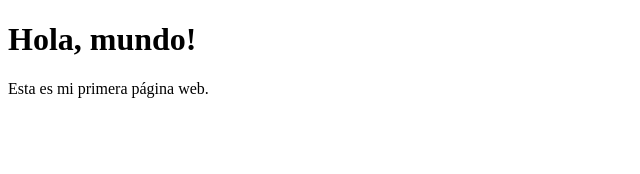
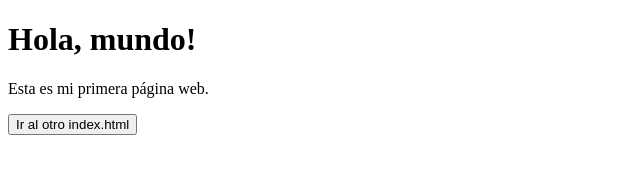
Before and after one commit to KenfuQnK/test-programmingguidelines, a plain HTML site: page index.html in a window 1280 px wide. Shown: the whole page, without its empty margins (0-640 px from the left). Drawn offline with Linux system fonts and the light colour scheme.

Commit message:
Update index.html

```diff
--- a/index.html
+++ b/index.html
@@ -6,5 +6,8 @@
 <body>
     <h1>Hola, mundo!</h1>
     <p>Esta es mi primera página web.</p>
+   <a href="./public/index.html">
+        <button>Ir al otro index.html</button>
+    </a>
 </body>
 </html>
```
